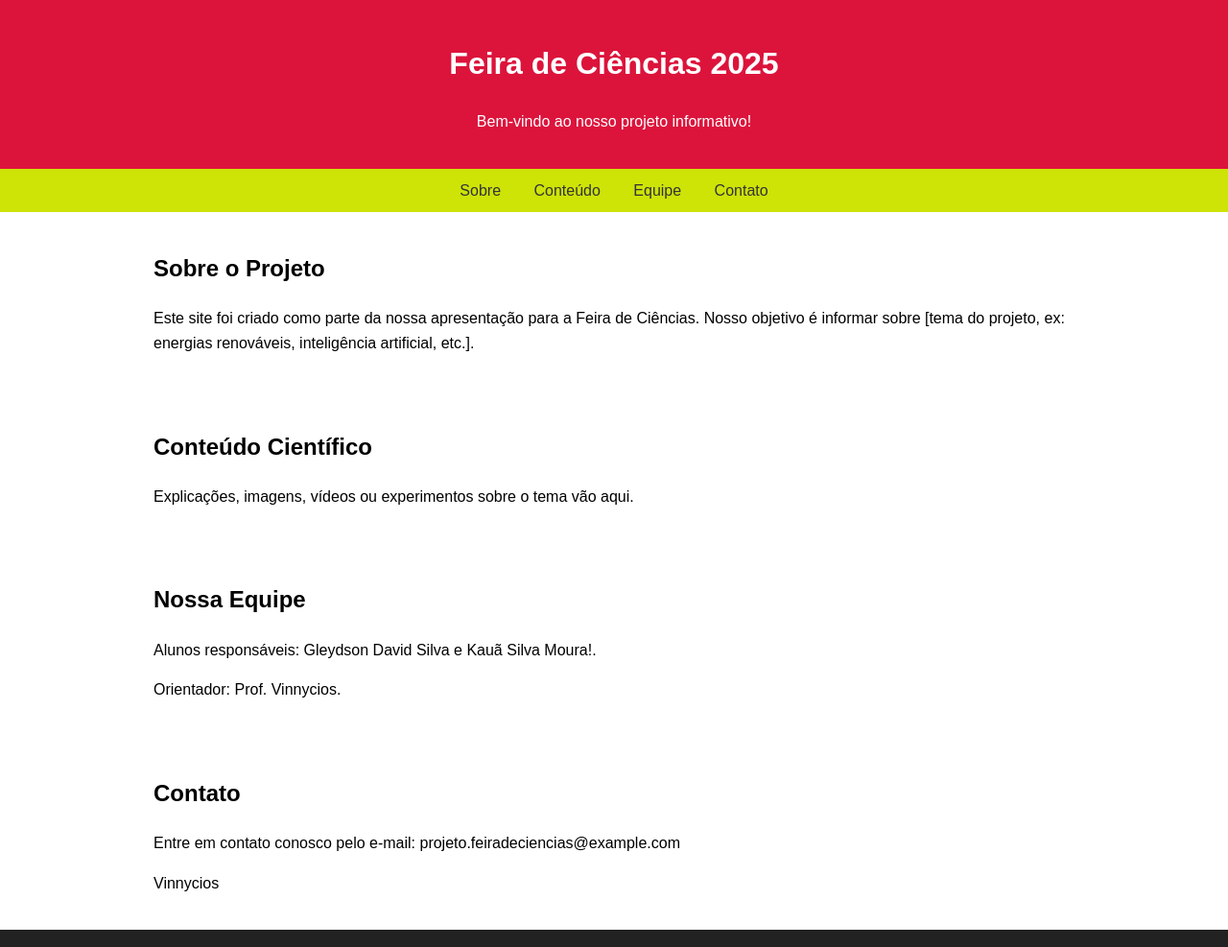
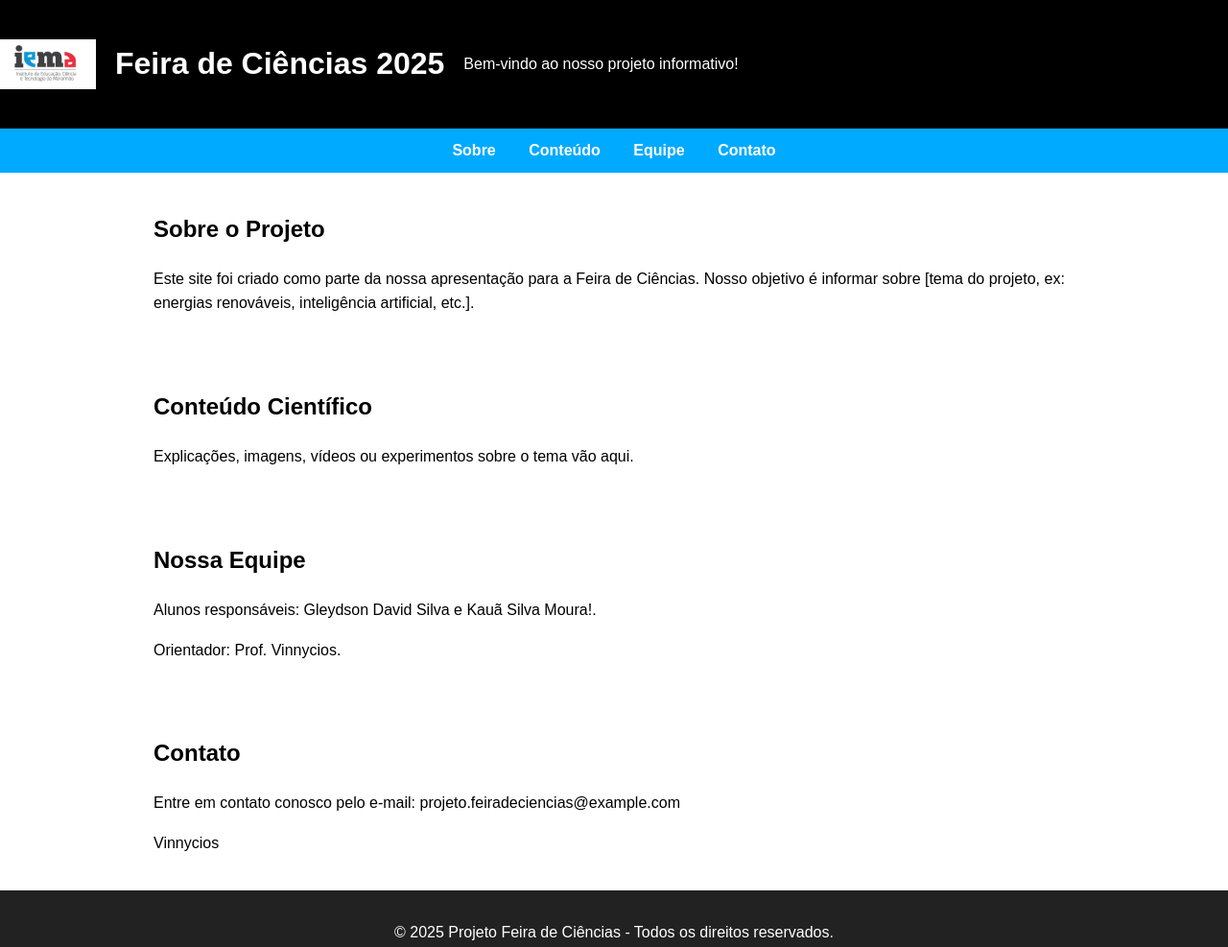
Before and after one commit to VGusmao19/projeto_201, a plain HTML site: page index.html in a window 1280 px wide. Shown: the top 987 px of the page at 96% size. Drawn offline with Linux system fonts and the light colour scheme.

Commit message:
imagem e cores novas

```diff
--- a/index.html
+++ b/index.html
@@ -13,14 +13,22 @@
         }
 
         header {
-            background-color: #dc143c;
+            background-color: #000000;
             color: #ffffff;
             padding: 20px 0;
             text-align: center;
+            display: flex;
+            align-items: center; /* alinha verticalmente ao centro */
+            gap: 20px; /* espaço entre a imagem e os textos */
+        }
+
+        header img {
+            width: 100px; /* você pode ajustar o tamanho conforme preferir */
+            height: auto;
         }
 
         nav {
-            background: #cee407;
+            background: #00aaff;
             padding: 10px;
             text-align: center;
         }
@@ -28,7 +36,9 @@
         nav a {
             margin: 0 15px;
             text-decoration: none;
-            color: #333;
+            color: #ffffff;
+            font-weight: bold;
+
         }
 
         section {
@@ -52,8 +62,10 @@
 <body>
 
     <header>
+        <img src="iema-logo.jpg" alt="iema-logo">
         <h1>Feira de Ciências 2025</h1>
         <p>Bem-vindo ao nosso projeto informativo!</p>
+
     </header>
 
     <nav>
```
Also changed, not shown: iema-logo.jpg (added).
